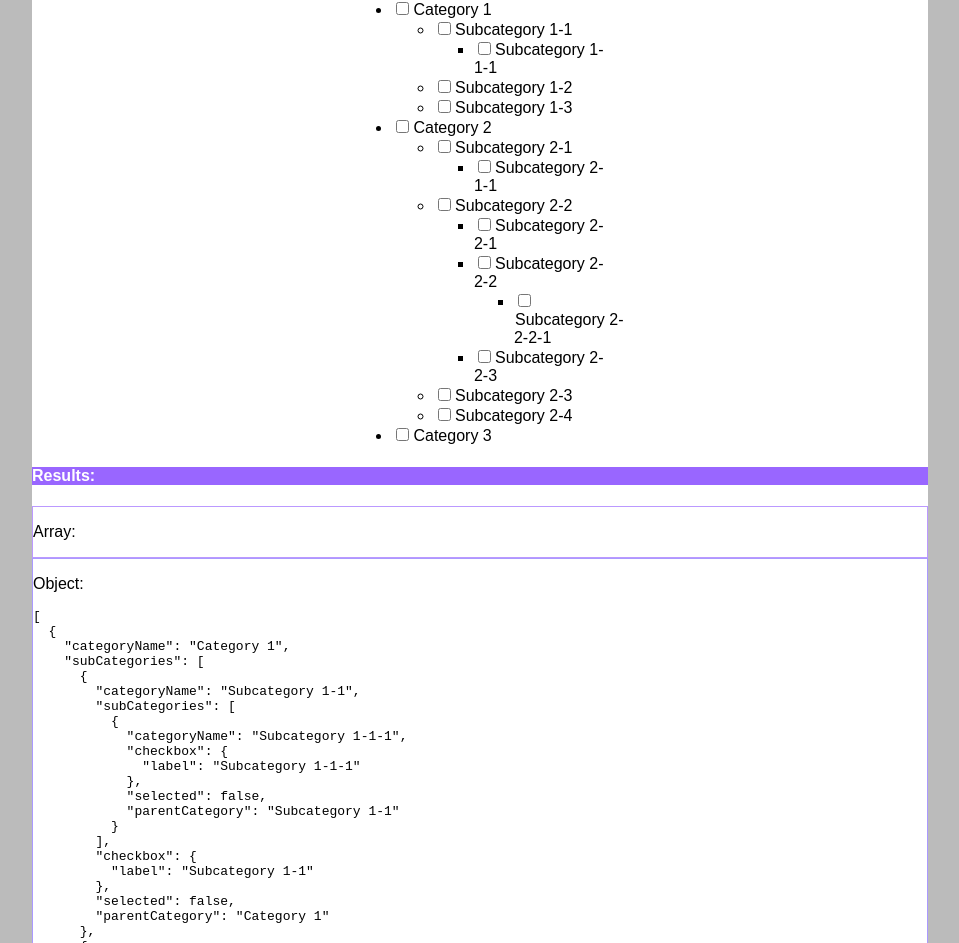
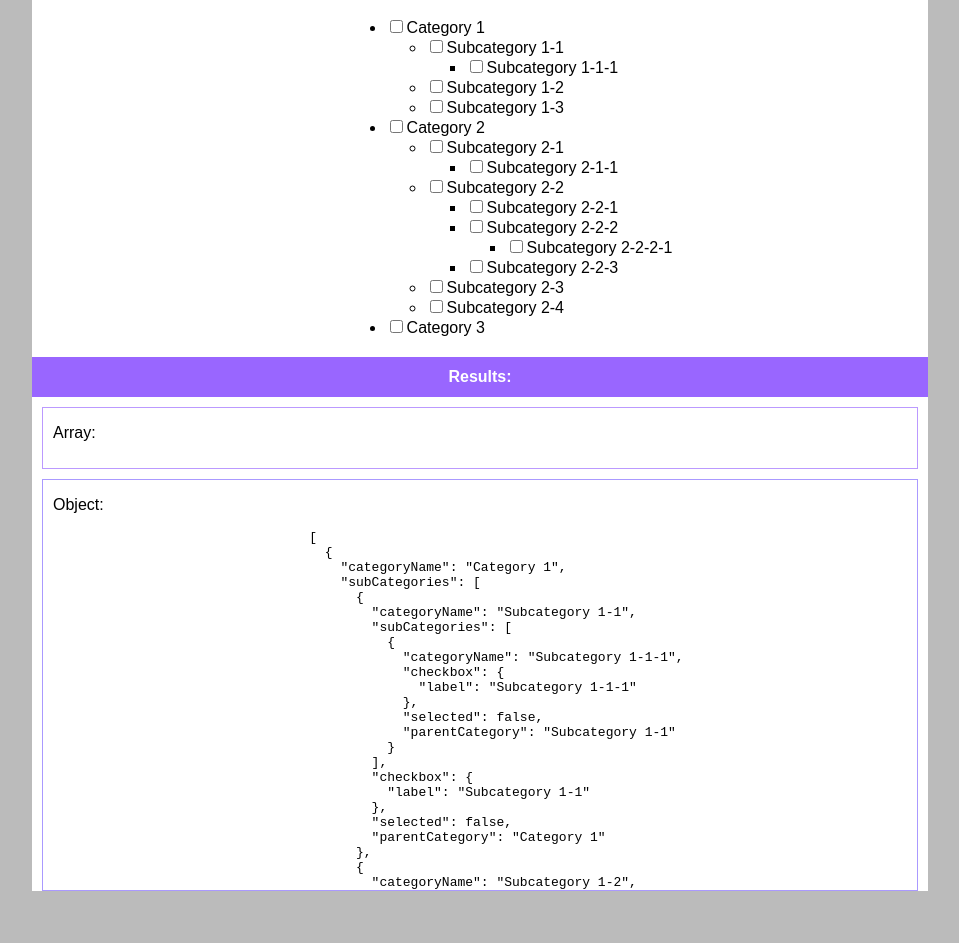
Before and after one commit to xXSentryBotXx/checkbox-tree, a website: page index.html in a window 1280 px wide. Shown: the part 61-1004 px from the top of the page, without its empty margins (160-1119 px from the left). After the commit the page ends 962 px from the top, so only its background shows below. Drawn offline with Linux system fonts and the light colour scheme.

Commit message:
added more stye or bigger devices.

```diff
--- a/css/style.css
+++ b/css/style.css
@@ -61,6 +61,49 @@ h1 {
 ul {
 	width: 80%;
 	margin: auto;
+}
+
+@media screen and (max-width: 1366px) {
+	ul {
+		width: 100%;
+	}
+
+	.result-header h4 {
+		text-align: center;
+		padding: 0;
+		margin: 10px;
+	}
+
+	.result-header {
+		padding: 1px;
+		margin-top: 15px;
+	}
+
+	#tree-plugin {
+		padding-bottom: 5px;
+	}
+
+	h1 {
+		padding: 10px 0 10px 0;
+	}
+
+	#array {
+		padding: 0px 10px 10px 10px;
+		margin: 10px 10px 10px 10px;
+	}
+
+	#object {
+		max-height: 400px;
+		overflow: auto;
+		padding: 10px;
+		padding-top: 0;
+		margin: 10px;
+	}
+
+	pre {
+		width: 40%;
+		margin: auto;
+	}
 }
 
 @media screen and (max-width: 1024px) {
```
